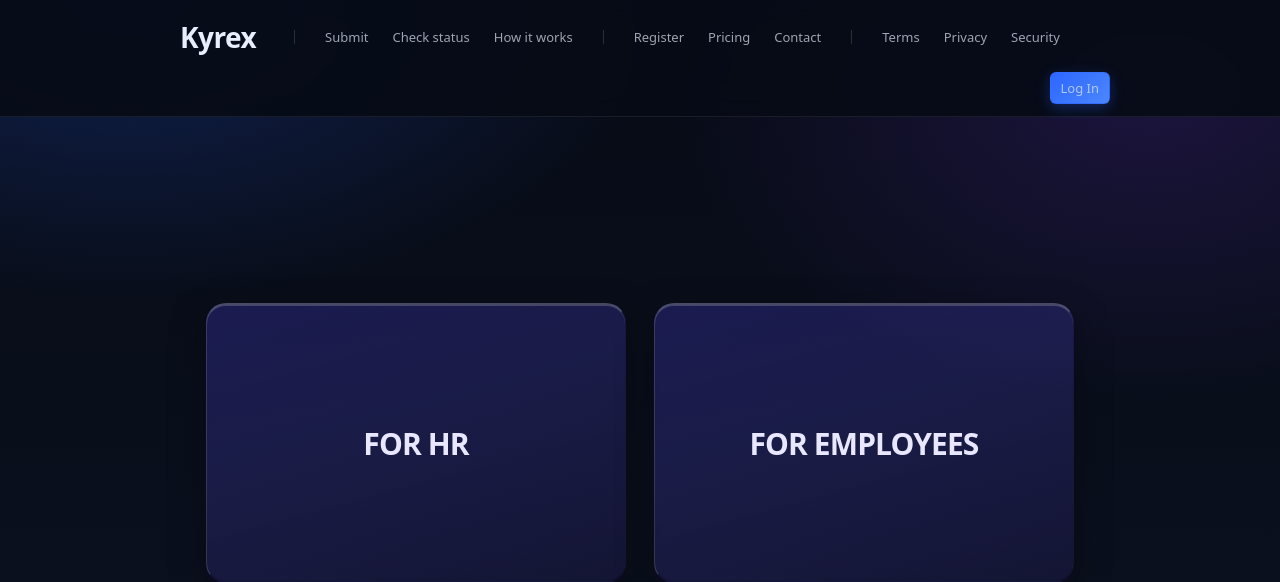
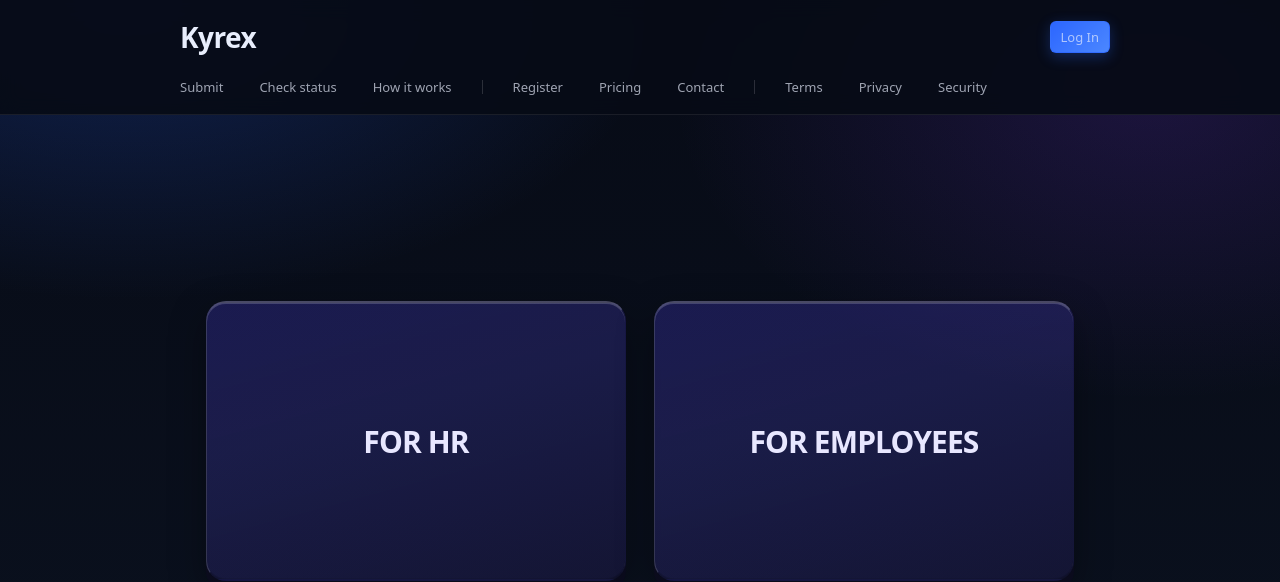
Before and after one commit to gaggame1010-arch/employee-feedback-platform, a Django app: page / in a window 1280 px wide. Shown: the top 582 px of the page. Run offline with Django 5.2, Linux system fonts and the light colour scheme.

Commit message:
Topbar: logo row Kyrex left / Log In right same level; nav row below

```diff
--- a/submissions/templates/submissions/base.html
+++ b/submissions/templates/submissions/base.html
@@ -62,11 +62,19 @@
         max-width:980px;
         margin:0 auto;
         padding:12px 20px;
+      }
+      .topbar-row{
         display:flex;
         flex-wrap:wrap;
         align-items:center;
         gap:10px 16px;
       }
+      .topbar-row-logo{
+        justify-content:space-between;
+        align-items:center;
+        margin-bottom:10px;
+      }
+      .topbar-row-nav{ margin-bottom: 0; }
       .topbar a{
         font-size:13px;
         font-weight:500;
@@ -76,10 +84,6 @@
         text-decoration:none;
         white-space:nowrap;
       }
-      .topbar a:hover{
-        color:var(--text);
-        background: rgba(255,255,255,.06);
-      }
       .topbar .topbar-logo{
         font-size: 28px;
         font-weight: 800;
@@ -87,6 +91,11 @@
         color: var(--text);
         margin-right: 8px;
       }
+      .topbar a:hover{
+        color:var(--text);
+        background: rgba(255,255,255,.06);
+      }
+      .topbar .topbar-logo:hover{ background: transparent; }
       .topbar-sep{
         display:inline-block;
         width:1px;
@@ -97,7 +106,6 @@
       }
       .topbar-group{ display:flex; flex-wrap:wrap; align-items:center; gap:4px; }
       .topbar-login{
-        margin-left: auto;
         font-size: 22px;
         font-weight: 800;
         padding: 14px 32px;
@@ -109,6 +117,7 @@
         white-space: nowrap;
         transition: filter .2s, transform .2s, box-shadow .2s;
         box-shadow: 0 4px 14px rgba(44,102,255,.3);
+        flex-shrink: 0;
       }
       .topbar-login:hover{
         filter: brightness(1.1);
@@ -532,26 +541,23 @@
   <body class="{% block body_class %}{% endblock %}">
     <header class="topbar">
       <div class="topbar-inner">
-        <a class="topbar-logo" href="/">Kyrex</a>
-        <span class="topbar-sep"></span>
-        <div class="topbar-group">
+        <div class="topbar-row topbar-row-logo">
+          <a class="topbar-logo" href="/">Kyrex</a>
+          <a class="topbar-login" href="/admin/">Log In</a>
+        </div>
+        <div class="topbar-row topbar-row-nav">
           <a href="/submit/">Submit</a>
           <a href="/status/">Check status</a>
           <a href="/how-it-works/">How it works</a>
-        </div>
-        <span class="topbar-sep"></span>
-        <div class="topbar-group">
+          <span class="topbar-sep"></span>
           <a href="{% url 'submissions:hr_register' %}">Register</a>
           <a href="/pricing/">Pricing</a>
           <a href="/contact/">Contact</a>
-        </div>
-        <span class="topbar-sep"></span>
-        <div class="topbar-group">
+          <span class="topbar-sep"></span>
           <a href="{% url 'submissions:terms' %}">Terms</a>
           <a href="{% url 'submissions:privacy' %}">Privacy</a>
           <a href="{% url 'submissions:security' %}">Security</a>
         </div>
-        <a class="topbar-login" href="/admin/">Log In</a>
       </div>
     </header>
     <div class="wrap">
```
